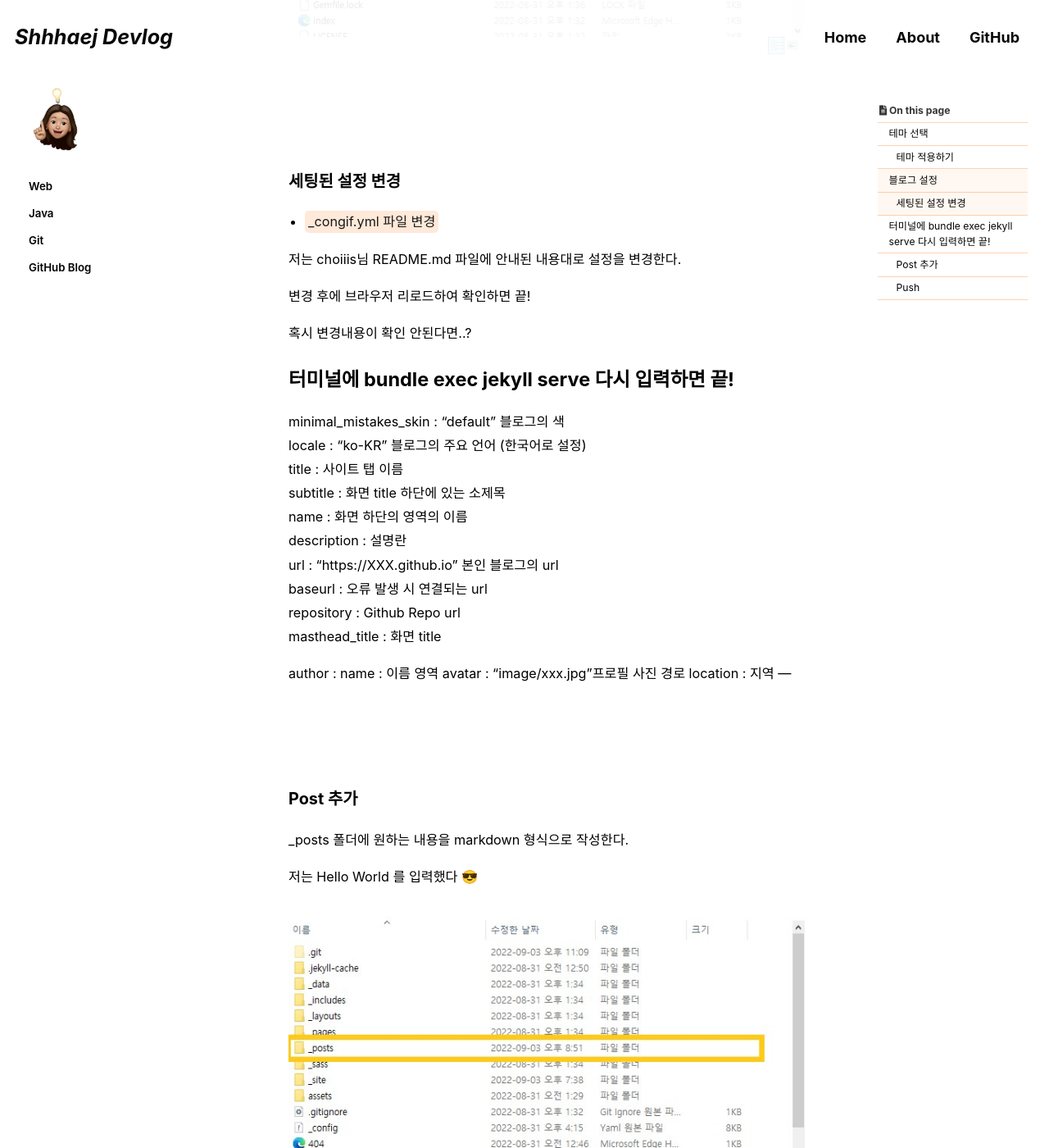
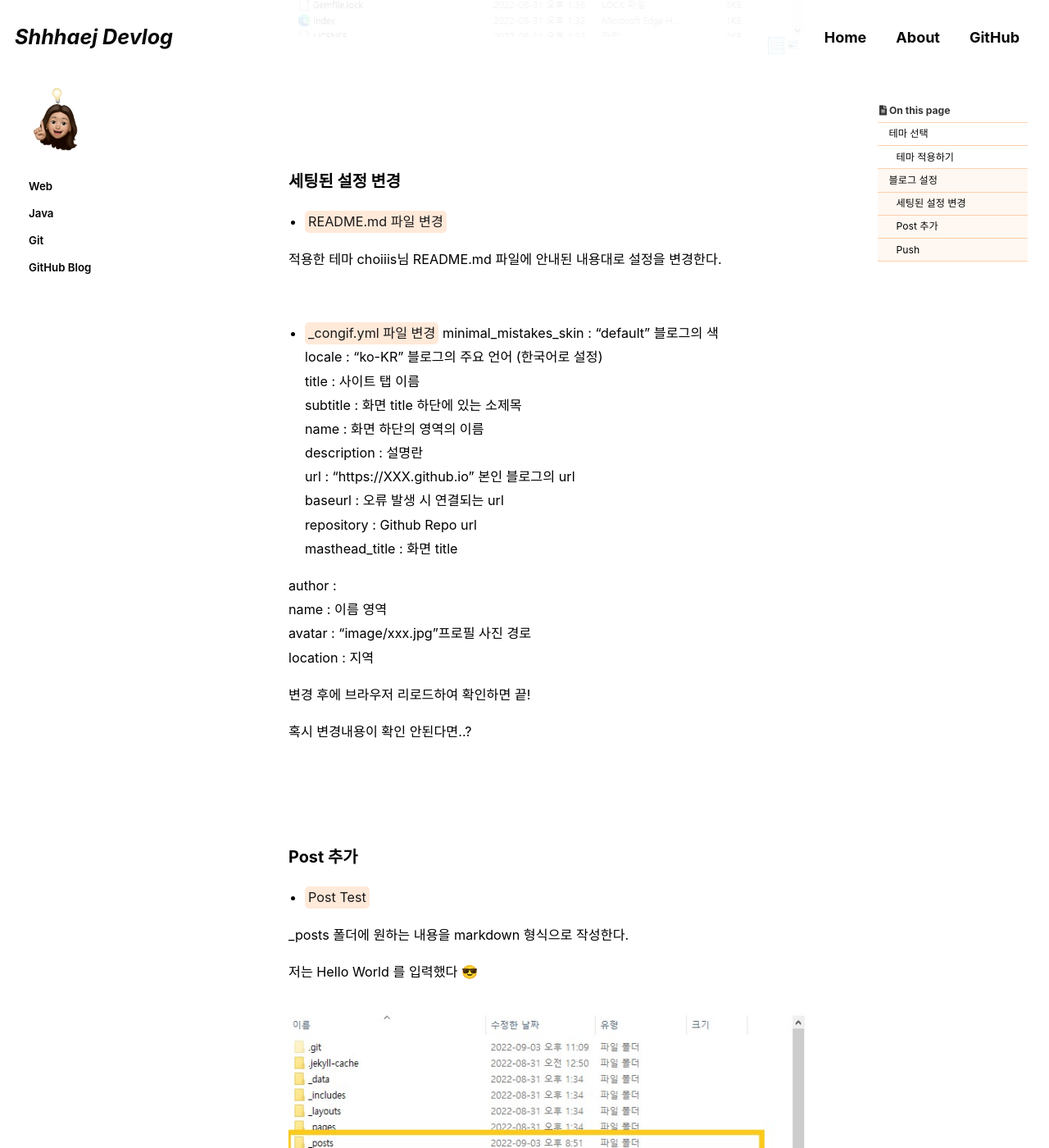
Before and after one commit to shhhaej/shhhaej.github.io, a Jekyll site: the page built from _posts/2021-08-26-github-blog.md, in a window 1280 px wide and 1400 px high, scrolled down 4467 px. Shown: the whole window at 82% size. Built offline with Jekyll 4.4.1, drawn with Linux system fonts in a browser that asks for light colours; cached includes are drawn as plain includes; some web fonts are replaced; comment, search, counter and statistics services are not loaded.

Commit message:
add github blog page.

```diff
--- a/_posts/2021-08-26-github-blog.md
+++ b/_posts/2021-08-26-github-blog.md
@@ -150,16 +150,13 @@ http://127.0.0.1:4000 를 주소창에 입력한다.
 
 ### 세팅된 설정 변경
 
+- <mark>README.md 파일 변경</mark>
+
+적용한 테마 choiiis님 README.md 파일에 안내된 내용대로 설정을 변경한다.
+
+<br>
+
 - <mark>_congif.yml 파일 변경</mark>
-
-저는 choiiis님 README.md 파일에 안내된 내용대로 설정을 변경한다.
-
-변경 후에 브라우저 리로드하여 확인하면 끝!
-
-혹시 변경내용이 확인 안된다면..?<br>
-
-터미널에 bundle exec jekyll serve 다시 입력하면 끝!
----
 minimal_mistakes_skin : "default" 블로그의 색 <br>
 locale : "ko-KR" 블로그의 주요 언어 (한국어로 설정) <br>
 title : 사이트 탭 이름 <br>
@@ -171,11 +168,16 @@ baseurl : 오류 발생 시 연결되는 url <br>
 repository : Github Repo url <br>
 masthead_title : 화면 title <br>
 
-author :
-  name : 이름 영역
-  avatar : "image/xxx.jpg"프로필 사진 경로
-  location : 지역
----
+author : <br>
+  name : 이름 영역 <br>
+  avatar : "image/xxx.jpg"프로필 사진 경로 <br>
+  location : 지역 <br>
+
+
+변경 후에 브라우저 리로드하여 확인하면 끝!
+
+혹시 변경내용이 확인 안된다면..?<br>
+
 
 <br>
 <br>
@@ -183,6 +185,8 @@ author :
 
 
 ### Post 추가
+
+- <mark>Post Test</mark>
 
 _posts 폴더에 원하는 내용을 markdown 형식으로 작성한다.
 
```
Also changed, not shown: other parts of _posts/2021-08-26-github-blog.md (+2 -0 lines).
